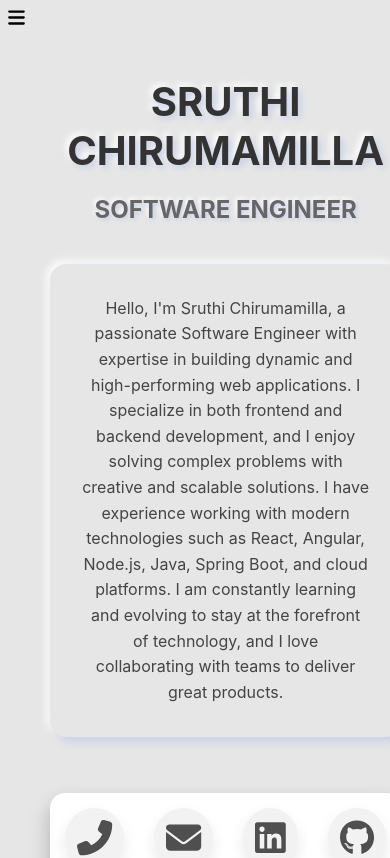
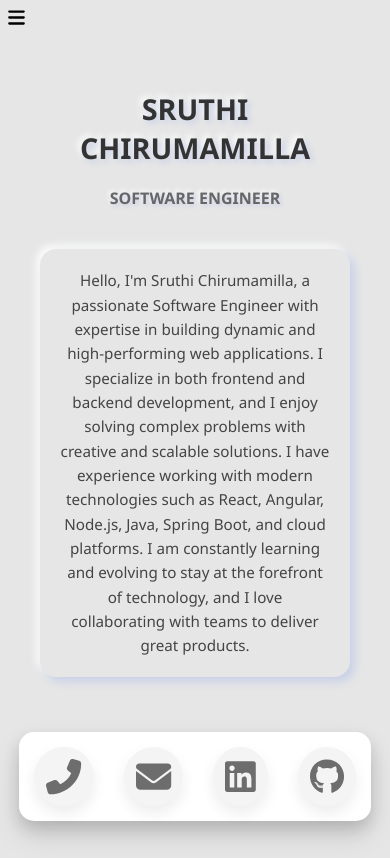
Before and after one commit to sruthi745/Portfolio, a React (Create React App) app: page /portfolio/about in a window 390 px wide. Shown: the top 858 px of the page. Built offline with nearby package versions, Linux system fonts and the light colour scheme.

Commit message:
Bugs Updated

```diff
--- a/src/App.css
+++ b/src/App.css
@@ -128,3 +128,10 @@ html, body {
 .menu-close {
   display: none;
 }
+.content-wrapper {
+  max-width: 1200px;
+  margin: 0 auto;
+  padding: 20px;
+  width: 100%;
+  box-sizing: border-box;
+}
--- a/src/Pages/About.js
+++ b/src/Pages/About.js
@@ -9,7 +9,6 @@ function About() {
 
   useEffect(() => {
     const userAgent = navigator.userAgent;
-
 
     if (userAgent.includes('Mac OS')) {
       setPhoneLink('facetime:+18577013596');
@@ -26,12 +25,15 @@ function About() {
         <h1 className="text-3d slide-in-left">Sruthi Chirumamilla</h1>
         <h2 className="text-3d slide-in-right">Software Engineer</h2>
       </div>
+
+      <div className="about-wrapper">
         <p className="about-paragraph fade-in">
           Hello, I'm Sruthi Chirumamilla, a passionate Software Engineer with expertise in building dynamic and high-performing web applications.
           I specialize in both frontend and backend development, and I enjoy solving complex problems with creative and scalable solutions.
           I have experience working with modern technologies such as React, Angular, Node.js, Java, Spring Boot, and cloud platforms.
           I am constantly learning and evolving to stay at the forefront of technology, and I love collaborating with teams to deliver great products.
         </p>
+      </div>
 
       <div className="social-box">
         <div className="social-links">
@@ -51,7 +53,7 @@ function About() {
       </div>
 
       <div className="download-cv">
-        <a href="/Sruthi_Chirumamilla_Resume.pdf" download className="download-cv-btn pulse">
+        <a href="/Sruthi_Software_Engineer_Resume.pdf" download className="download-cv-btn pulse">
           Download CV
         </a>
       </div>
--- a/src/Styles/About.css
+++ b/src/Styles/About.css
@@ -1,10 +1,45 @@
+
+html, body {
+  margin: 0;
+  padding: 0;
+  box-sizing: border-box;
+  font-family: 'Segoe UI', Tahoma, Geneva, Verdana, sans-serif;
+  overflow-x: hidden;
+}
+
 .about-container {
   text-align: center;
-  padding: 50px;
+  padding: 50px 20px;
   display: flex;
   flex-direction: column;
   align-items: center;
   justify-content: center;
+  max-width: 100%;
+  box-sizing: border-box;
+}
+
+
+.about-paragraph {
+  font-size: 1rem;
+  color: #444;
+  margin-top: 20px;
+  line-height: 1.6;
+  padding: 2rem;
+  background: #e6e6e6;
+  border-radius: 1rem;
+  box-shadow: 0.3rem 0.3rem 0.6rem #c8d0e7, -0.2rem -0.2rem 0.5rem #ffffff;
+  transition: all 0.3s ease-in-out;
+  max-width: 800px;
+  width: 100%;
+  margin-left: auto;
+  margin-right: auto;
+  box-sizing: border-box;
+  text-align: center;
+}
+
+.about-paragraph:hover {
+  transform: translateY(-10px);
+  box-shadow: 0.6rem 0.6rem 1.2rem #c8d0e7, -0.4rem -0.4rem 0.8rem #ffffff;
 }
 
 
@@ -62,7 +97,6 @@
   }
 }
 
-
 .slide-in-left {
   animation: slideInLeft 1s ease-out;
 }
@@ -83,6 +117,7 @@
   animation: pulse 1.5s infinite;
 }
 
+
 .text-3d {
   font-size: 2.5rem;
   font-weight: bold;
@@ -100,23 +135,6 @@
   font-size: 1.5rem;
   color: #666;
   text-shadow: 2px 2px 4px #c8d0e7, -2px -2px 4px #ffffff;
-}
-
-.about-paragraph {
-  font-size: 1rem;
-  color: #444;
-  margin-top: 20px;
-  line-height: 1.6;
-  padding: 2rem;
-  background: #e6e6e6;
-  border-radius: 1rem;
-  box-shadow: 0.3rem 0.3rem 0.6rem #c8d0e7, -0.2rem -0.2rem 0.5rem #ffffff;
-  transition: all 0.3s ease-in-out;
-}
-
-.about-paragraph:hover {
-  transform: translateY(-10px);
-  box-shadow: 0.6rem 0.6rem 1.2rem #c8d0e7, -0.4rem -0.4rem 0.8rem #ffffff;
 }
 
 
@@ -157,6 +175,7 @@
   transform: translateY(-5px) scale(1.2);
 }
 
+
 .download-cv {
   margin-top: 60px;
 }
@@ -177,3 +196,38 @@
   transform: translateY(-5px);
   box-shadow: 0.6rem 0.6rem 1.2rem #c8d0e7, -0.4rem -0.4rem 0.8rem #ffffff;
 }
+
+
+@media screen and (max-width: 480px) {
+  .about-paragraph {
+    padding: 1.2rem;
+    font-size: 0.95rem;
+  }
+
+  .text-3d {
+    font-size: 1.8rem;
+  }
+
+  .about-header h2 {
+    font-size: 1rem;
+  }
+
+  .download-cv-btn {
+    font-size: 0.95rem;
+    padding: 8px 12px;
+  }
+}
+
+
+.home-right {
+  width: 100%;
+  padding: 20px;
+  box-sizing: border-box;
+}
+
+@media screen and (min-width: 768px) {
+  .home-right {
+    width: 70%;
+    margin: 0 auto;
+  }
+}
--- a/src/Styles/Experience.css
+++ b/src/Styles/Experience.css
@@ -103,7 +103,7 @@
   transform: scale(1.1);
 }
 
-/* Mobile responsiveness */
+
 @media screen and (max-width: 768px) {
   .experience-container {
     padding: 16px;
@@ -134,3 +134,6 @@
 html, body {
   overflow-x: hidden;
 }
+.home-right {
+  width: 100%;
+}
--- a/src/Styles/Projects.css
+++ b/src/Styles/Projects.css
@@ -69,3 +69,6 @@
     grid-template-columns: 1fr;
   }
 }
+.home-right {
+  width: 100%;
+}
```
Also changed, not shown: 5 other files (tests, documents, lock files or other folders). Lines whose indentation alone changed are shown as unchanged.
